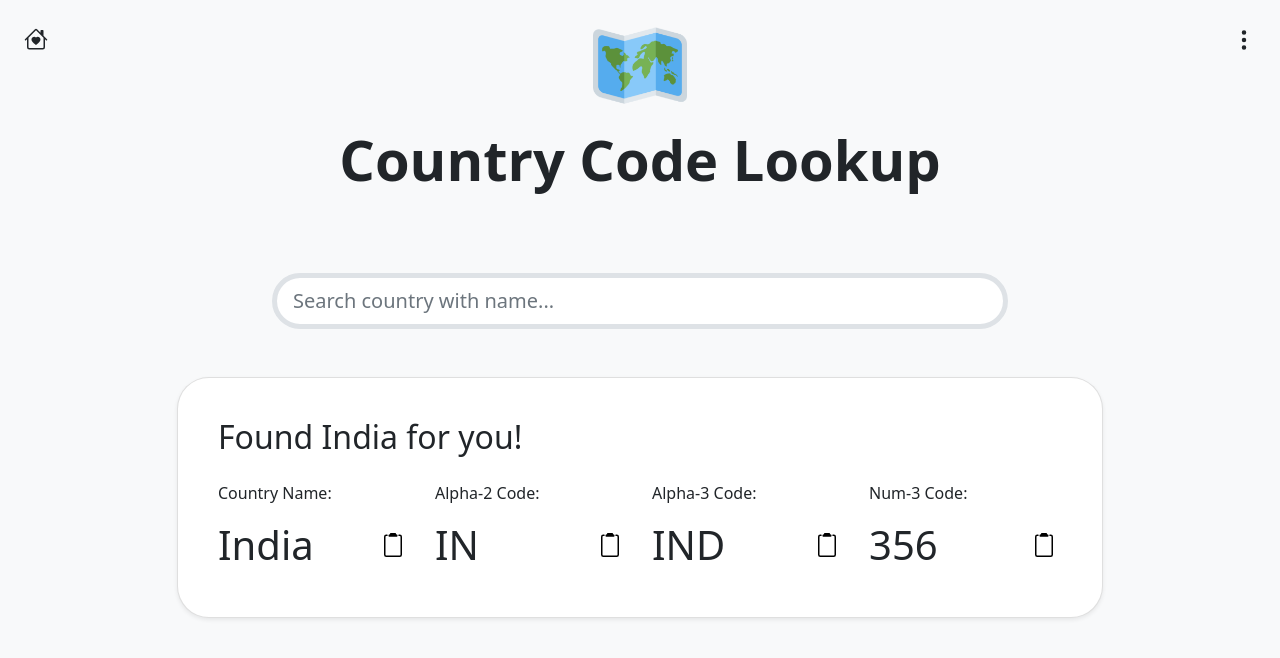
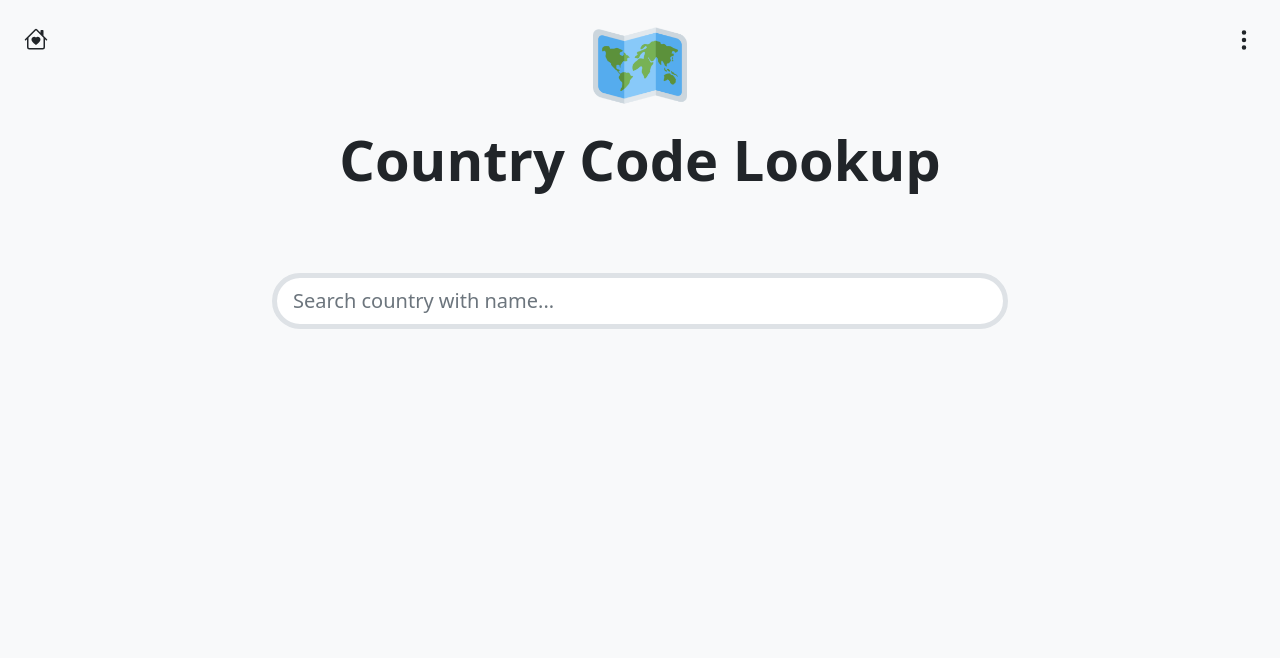
Before and after one commit to omkartapale/country-codes, a React (Create React App) app: page / in a window 1280 px wide. Shown: the top 658 px of the page. Built offline with nearby package versions, Linux system fonts and the light colour scheme.

Commit message:
Completed Search feature - Added onChange in Search - Handled search and rendering in Home - Displayed found country details

```diff
--- a/src/components/CountryDetails.js
+++ b/src/components/CountryDetails.js
@@ -1,42 +1,46 @@
 import "../scss/CountryDetails.scss";
 import CopyButton from "./CopyButton";
 
-const CountryDetails = () => {
+const CountryDetails = ({ countryFound }) => {
   return (
     <div className="CountryDetails container">
       <div className="row mt-4 mt-md-5 pb-3 justify-content-center">
         <div className="col-md-10">
           <div className="card px-4 pt-4 pb-3 shadow-sm">
             <div className="card-body">
-              <h2 className="mb-4">Found India for you!</h2>
+                <div>
+                  <h2 className="mb-4">
+                    Found "{countryFound.country}" for you!
+                  </h2>
                   <div className="row">
                     <div className="col-md-6 col-xl-3">
                       <p className="mb-3">Country Name:</p>
                       <p className="display-6 d-flex align-items-center justify-content-between">
-                    India
-                    <CopyButton copyContent="India" />
+                        {countryFound.country}
+                        <CopyButton copyContent={countryFound.country} />
                       </p>
                     </div>
                     <div className="col-md-6 col-xl-3">
-                  <p className="mb-3">Alpha-2 Code:</p>{" "}
+                      <p className="mb-3">Alpha-2 Code:</p>
                       <p className="display-6 d-flex align-items-center justify-content-between">
-                    IN
-                    <CopyButton copyContent="IN" />
+                        {countryFound.alpha2}
+                        <CopyButton copyContent={countryFound.alpha2} />
                       </p>
                     </div>
                     <div className="col-md-6 col-xl-3">
-                  <p className="mb-3">Alpha-3 Code:</p>{" "}
+                      <p className="mb-3">Alpha-3 Code:</p>
                       <p className="display-6 d-flex align-items-center justify-content-between">
-                    IND
-                    <CopyButton copyContent="IND" />
+                        {countryFound.alpha3}
+                        <CopyButton copyContent={countryFound.alpha3} />
                       </p>
                     </div>
                     <div className="col-md-6 col-xl-3">
                       <p className="mb-3">Num-3 Code:</p>
                       <p className="display-6 d-flex align-items-center justify-content-between">
-                    356
-                    <CopyButton copyContent="356" />
+                        {countryFound.num3}
+                        <CopyButton copyContent={countryFound.num3} />
                       </p>
+                    </div>
                   </div>
                 </div>
             </div>
--- a/src/components/Search.js
+++ b/src/components/Search.js
@@ -1,4 +1,4 @@
-function Search() {
+const Search = ({ onChange }) => {
   return (
     <div className="Search container">
       <div className="row mt-3 mt-md-5 justify-content-center">
@@ -11,12 +11,13 @@ function Search() {
               name="lookupCountry"
               id="lookupCountry"
               className="form-control form-control-lg rounded-pill border border-5"
+              onChange={onChange}
             />
           </form>
         </div>
       </div>
     </div>
   );
-}
+};
 
 export default Search;
--- a/src/pages/Home.js
+++ b/src/pages/Home.js
@@ -1,17 +1,56 @@
-import React, { Component } from 'react'
+import React, { Component } from "react";
 import Search from "../components/Search";
 import CountryDetails from "../components/CountryDetails";
+import iso3166Lookup from "iso3166-lookup";
+export class Home extends Component {
+  state = {
+    country: undefined,
+  };
 
-export class Home extends Component {
+  searchCountry = (e) => {
+    let searchTerm = e.target.value;
+    if (searchTerm.length > 2) {
+      let countrySearch = iso3166Lookup.findCountry(searchTerm);
+      countrySearch = countrySearch === undefined ? false : countrySearch;
+      this.setState({
+        country: countrySearch,
+      });
+    } else {
+      this.setState({
+        country: undefined,
+      });
+    }
+  };
 
   render() {
+    let countryDetailsBlock;
+    switch (this.state.country) {
+      case undefined:
+        break;
+      case false:
+        countryDetailsBlock = (
+          <div className="container">
+            <h3 className="mt-5 pt-3 text-center text-muted">
+              Sorry, country not found!
+            </h3>
+            <p className="text-center text-muted">
+              Try Lookup feature to search for matching results.
+            </p>
+          </div>
+        );
+        break;
+      default:
+        countryDetailsBlock = (
+          <CountryDetails countryFound={this.state.country} />
+        );
+    }
     return (
       <div className="Home">
-        <Search />
-        <CountryDetails />
+        <Search onChange={this.searchCountry} />
+        {countryDetailsBlock}
       </div>
-    )
+    );
   }
 }
 
-export default Home
+export default Home;
```
Lines whose indentation alone changed are shown as unchanged.
